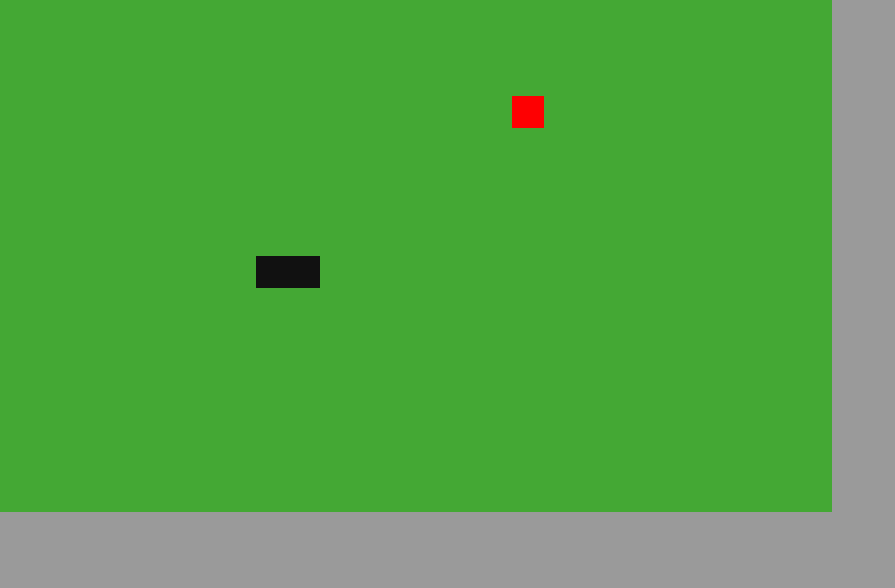
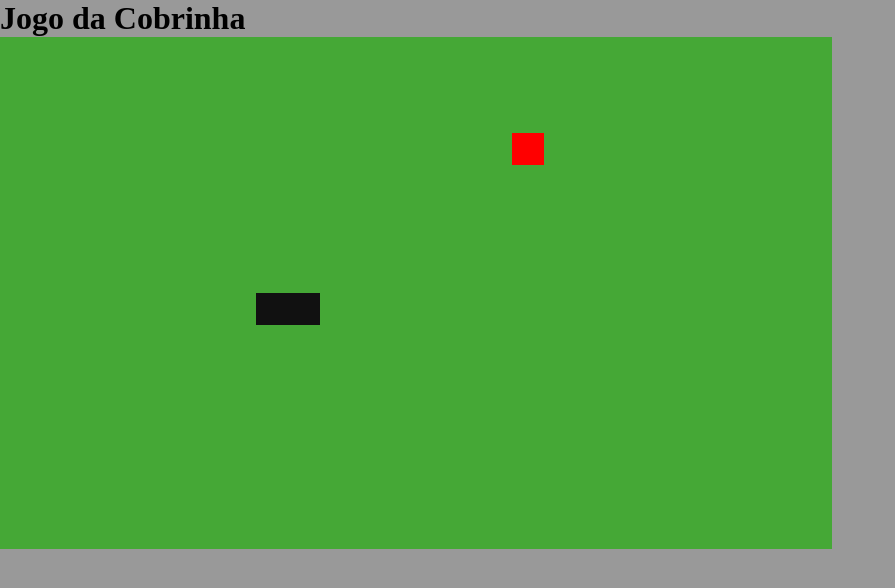
Before and after one commit to OnSeas/jogo-da-cobrinha, a plain HTML site: page index.html in a window 1280 px wide. Shown: the whole page, without its empty margins (0-895 px from the left). Drawn offline with Linux system fonts and the light colour scheme.

Commit message:
Adcionando título à página

```diff
--- a/index.html
+++ b/index.html
@@ -13,6 +13,7 @@ Feito por Osmar Januario de Souza Neto -->
         <title>Jogo da Cobrinha</title>
     </head>
     <body>
+        <h1>Jogo da Cobrinha</h1>
         <canvas id="cobrinha" height="512" width="832"></canvas>
 
         <script defer src="js/main.js"></script>
```
